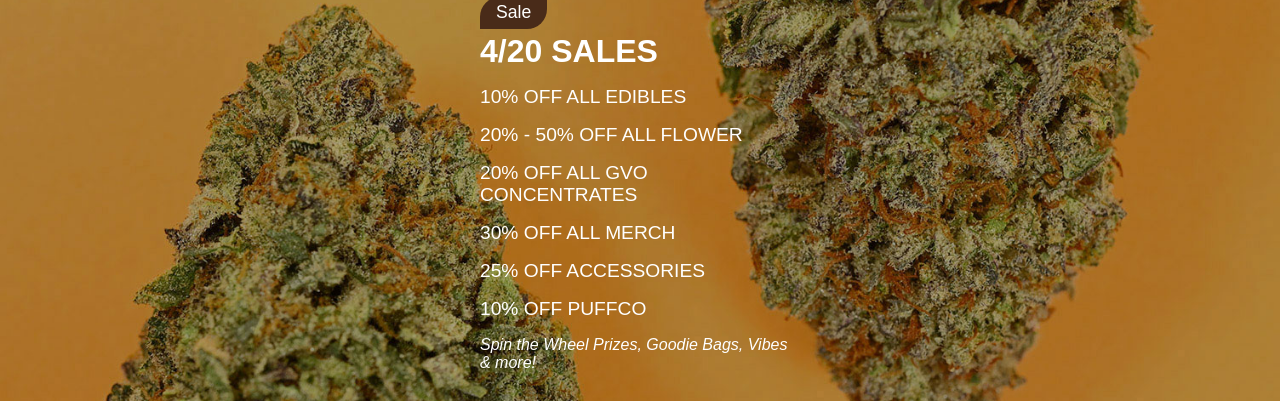
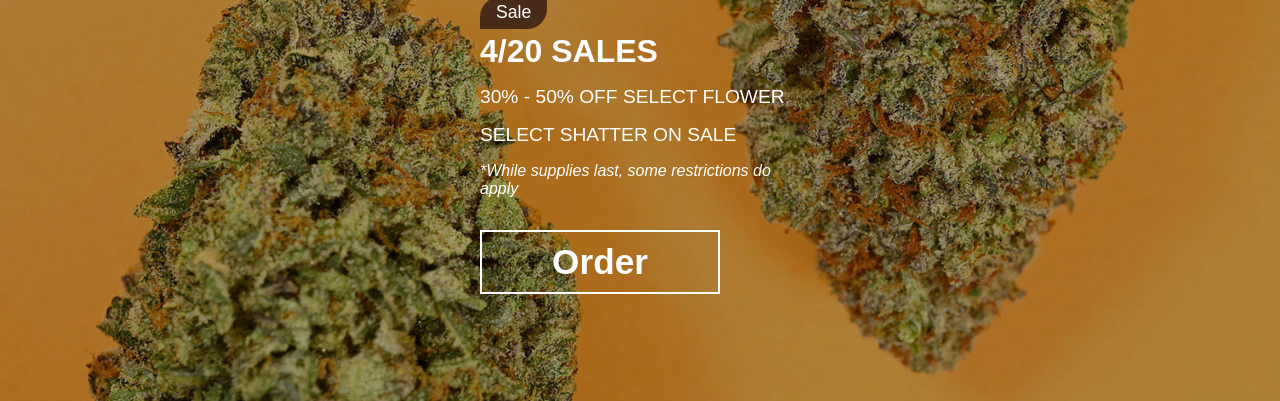
Before and after one commit to Ayakaliam/gallatin-valley-organics, a plain HTML site: page homepage.html in a window 1280 px wide. Shown: the part 827-1228 px from the top of the page. Drawn offline with nearby package versions, Linux system fonts and the light colour scheme; grey boxes are pictures that could not be loaded; a web font is replaced by a local one.

Commit message:
420 Sale Update

```diff
--- a/homepage.html
+++ b/homepage.html
@@ -73,13 +73,10 @@
             <div class="specials-wrapper">
                 <p class="subheader-text">Sale</p>
                 <h1 class="header-text">4/20 Sales</h1>
-                <p class="info-text">10% OFF ALL EDIBLES</p>
-                <p class="info-text">20% - 50% OFF ALL FLOWER</p>
-                <p class="info-text">20% OFF ALL GVO CONCENTRATES</p>
-                <p class="info-text">30% OFF ALL MERCH</p>
-                <p class="info-text">25% OFF ACCESSORIES</p>
-                <p class="info-text">10% OFF PUFFCO</p>
-                <p class="info-text italic">Spin the Wheel Prizes, Goodie Bags, Vibes & more!</p>
+                <p class="info-text">30% - 50% OFF SELECT FLOWER</p>
+                <p class="info-text">SELECT SHATTER ON SALE</p>
+                <p class="info-text italic">*While supplies last, some restrictions do apply</p>
+
 
                 <a href="order.html"><button class="action-button">Order</button></a>
             </div>
```
